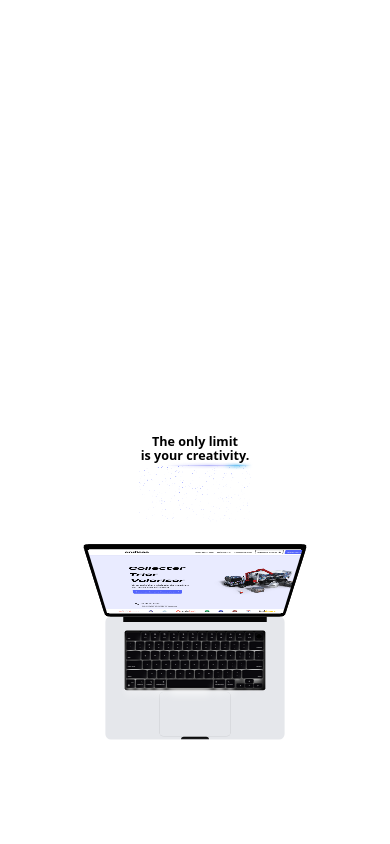
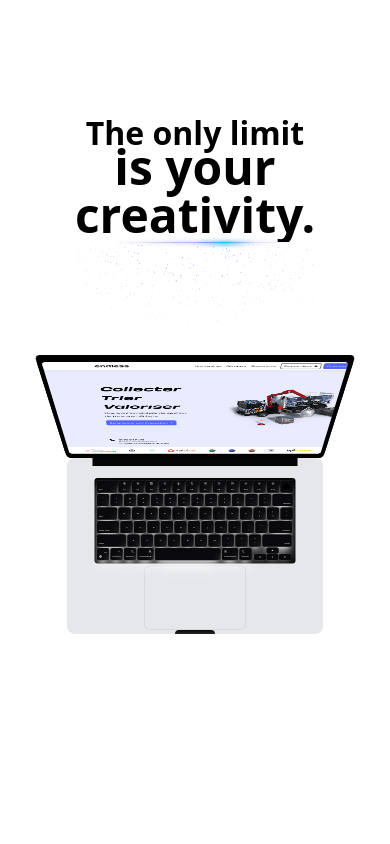
Before and after one commit to antoinefamibelle/portfolio-v2, a React (Vite) app in the folder app/: page / in a window 390 px wide. Shown: the part 840-1684 px from the top of the page. Built offline with nearby package versions, Linux system fonts and the light colour scheme.

Commit message:
:iphone: [UPDATE] Upgrading the responsive design

```diff
--- a/app/src/components/ui/macbook.tsx
+++ b/app/src/components/ui/macbook.tsx
@@ -66,7 +66,7 @@ export const MacbookScroll = ({
   return (
     <div
       ref={ref}
-className="min-h-[200vh] flex flex-col items-center py-12 justify-start flex-shrink-0 [perspective:800px] transform md:scale-100  scale-[0.35] sm:scale-50"
+      className="md:min-h-[200vh] min-h-[60vh] flex flex-col items-center md:py-12 justify-start flex-shrink-0 [perspective:800px] transform md:scale-100 scale-[0.5] sm:scale-50"
     >
       <motion.h2
         style={{
--- a/app/src/pages/Home/index.tsx
+++ b/app/src/pages/Home/index.tsx
@@ -278,9 +278,9 @@ export const Homepage = () => {
                     src={EndlessImage}
                     title={
                         <>
-                        <h1 className="md:text-[4rem] text-4xl font-semibold text-black dark:text-white">
+                        <h1 className="text-[4rem] font-semibold text-black dark:text-white">
                             The only limit <br />
-                            <span className="md:text-[6rem] text-4xl font-bold mt-1 leading-none">
+                            <span className="text-[6rem] font-bold mt-1 leading-none">
                             is your creativity.
                             </span>
                             <div className="h-40 relative mt-2">
```
